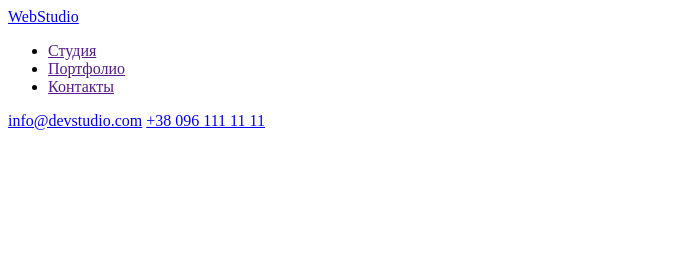
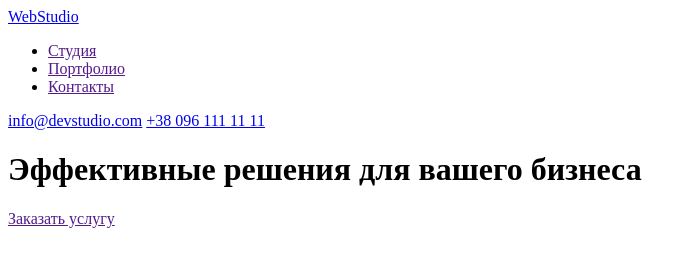
Before and after one commit to Linacolor/goit-markup-hw-01, a plain HTML site: page index.html in a window 1280 px wide. Shown: the whole page, without its empty margins (0-695 px from the left). Drawn offline with Linux system fonts and the light colour scheme.

Commit message:
Добавляет главный заголовок

```diff
--- a/index.html
+++ b/index.html
@@ -19,6 +19,10 @@
         <a href="mailto:info@devstudio.com">info@devstudio.com</a>
         <a href="tel:+38 096 111 11 11">+38 096 111 11 11</a>
     </header>
+    <div>
+        <h1>Эффективные решения для вашего бизнеса</h1>
+        <a href="">Заказать услугу</a>
+    </div>
     <main>
 
     </main>
```
